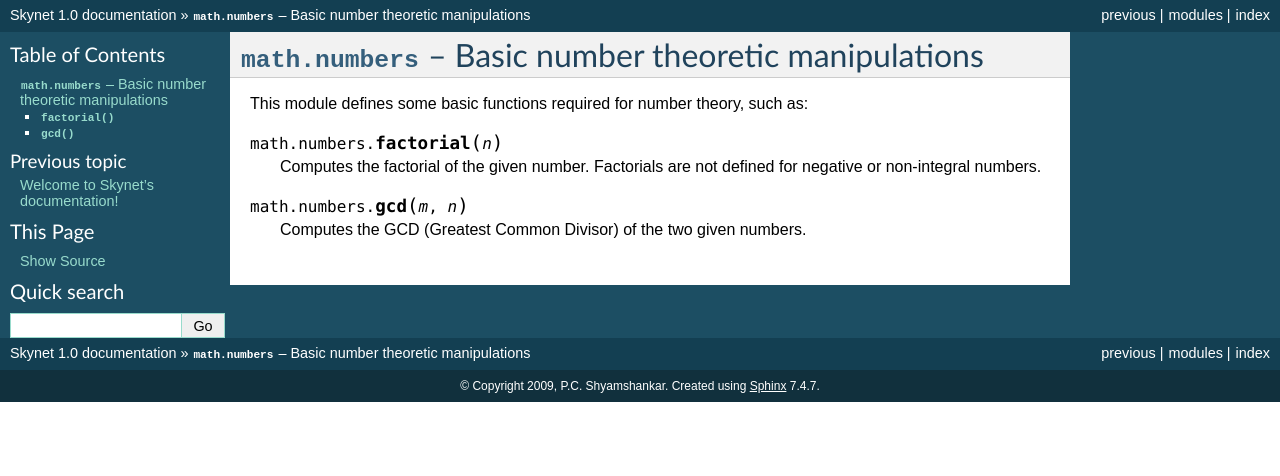
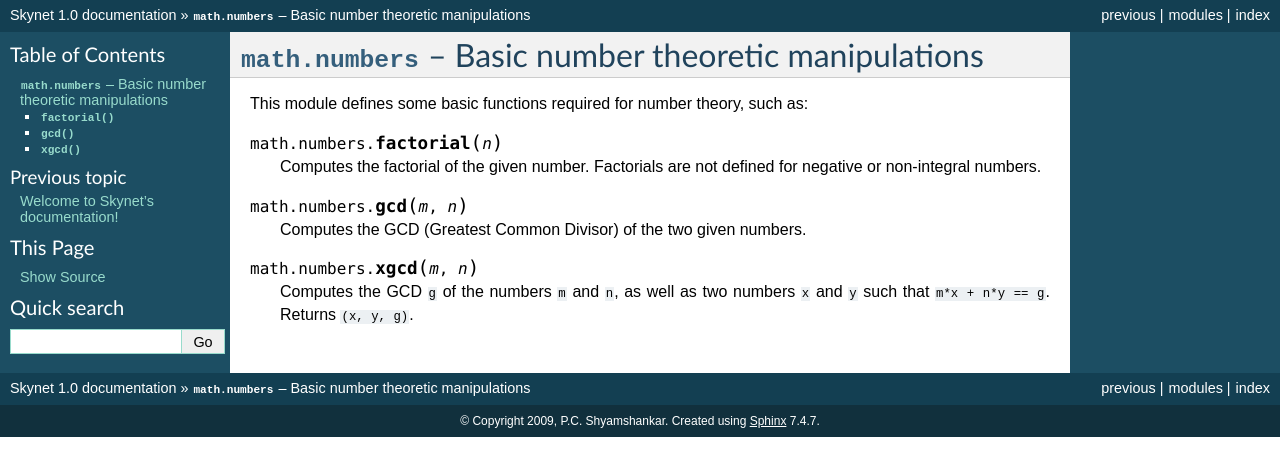
Before and after one commit to sykloid/skynet, a Sphinx documentation site: the page built from doc/source/math/numbers.rst, in a window 1280 px wide. Shown: the top 476 px of the page. Built offline with Sphinx 7.4.7, drawn with Linux system fonts in a browser that asks for light colours; formulas are drawn with MathJax 3.

Commit message:
Added documentation for Extended GCD function.

```diff
--- a/doc/source/math/numbers.rst
+++ b/doc/source/math/numbers.rst
@@ -16,3 +16,9 @@ This module defines some basic functions required for number theory, such as:
 .. function:: gcd(m, n)
 
     Computes the GCD (Greatest Common Divisor) of the two given numbers.
+
+.. function:: xgcd(m, n)
+
+    Computes the GCD ``g`` of the numbers ``m`` and ``n``, as well as two
+    numbers ``x`` and ``y`` such that ``m*x + n*y == g``. Returns ``(x, y,
+    g)``.
```
